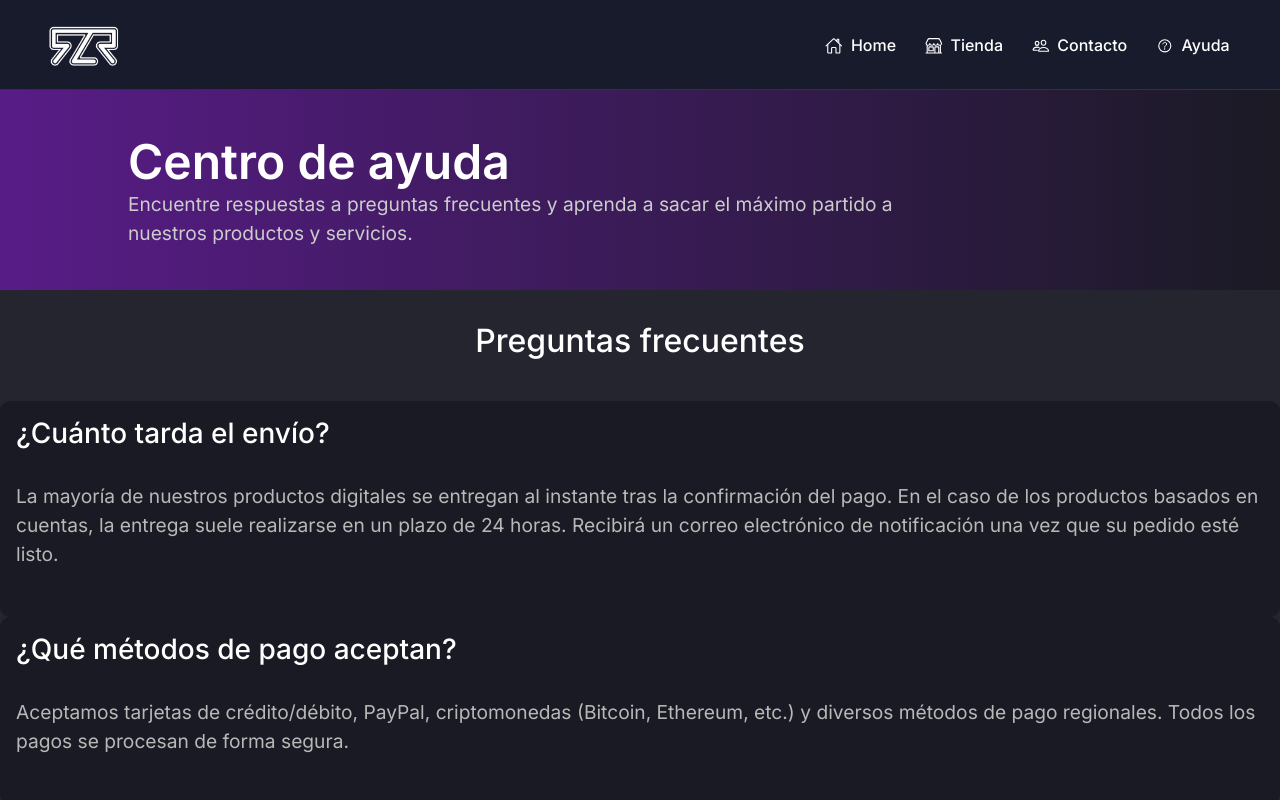
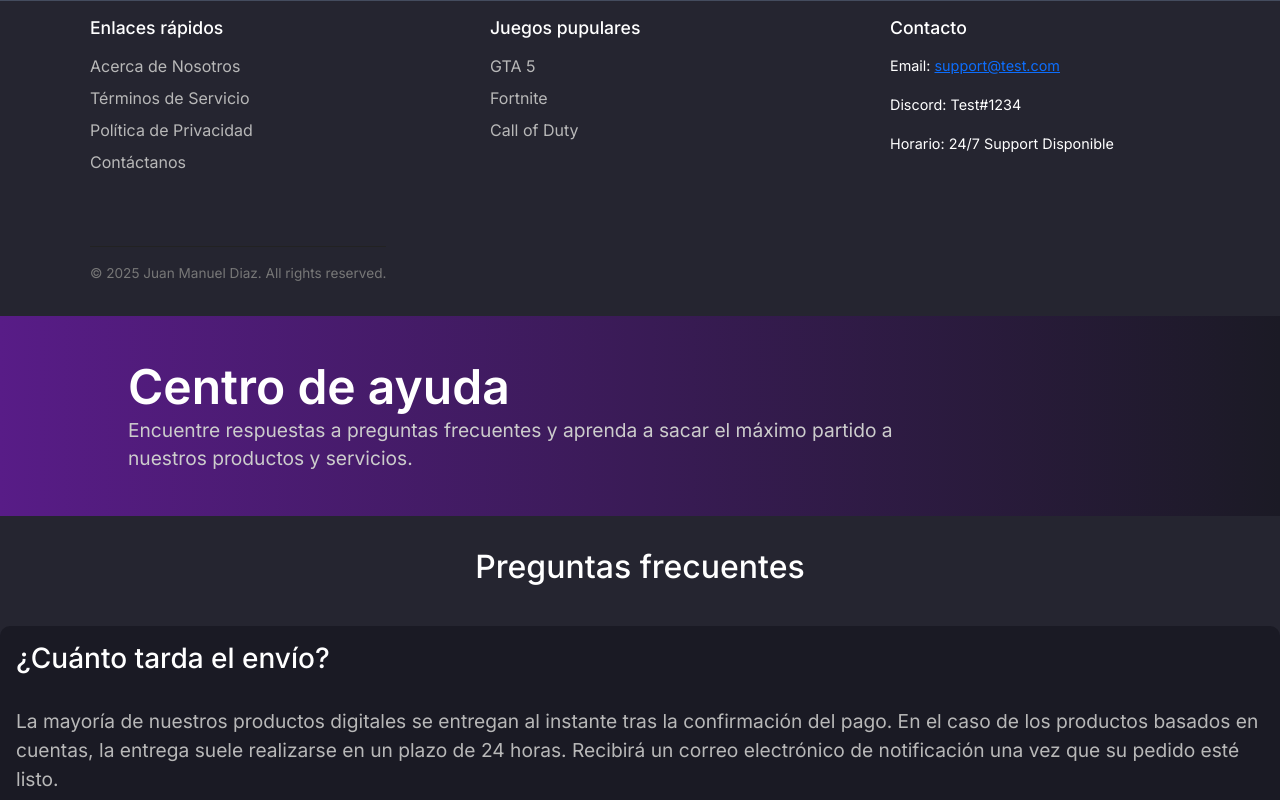
Before and after one commit to juanmndiaz-source/PreEntrega2Diaz, a plain HTML site: page pages/help.html in a window 1280 px wide. Shown: the top 800 px of the page. Drawn offline with nearby package versions, Linux system fonts and the light colour scheme.

```diff
--- a/pages/help.html
+++ b/pages/help.html
@@ -18,38 +18,45 @@
 </head>
 <body>
 
-    <!-- MENU - NAVEGACION -->
-    <header>
-        <nav class="navbar navbar-expand-lg navbar-dark glass-navbar">
-            <div class="container-fluid">
-                <!-- LOGO -->
-                <a class="navbar-brand" href="./index.html">
-                <img src="../images/LOGO.png" alt="LOGO" class="logo">
-                </a>
+    <!-- FOOTER -->
+    <footer class="footer">
+        <div class="footer-container">
 
-                <!-- ICONOS DERECHA -->
-                <div class="d-flex align-items-center ms-auto">
-                    <a href="paginas/store.html" class="icon-btn me-3"></a>
+            <!-- FOOTER - COLUMNA 1 -->
+            <div class="footer-col">
+                <h3>Enlaces rápidos</h3>
+                    <ul>
+                        <li><a href="#">Acerca de Nosotros</a></li>
+                        <li><a href="#">Términos de Servicio</a></li>
+                        <li><a href="#">Política de Privacidad</a></li>
+                        <li><a href="#">Contáctanos</a></li>
+                    </ul>
+            </div>
 
-                    <!-- BOTÓN HAMBURGUESA -->
-                    <button class="navbar-toggler" type="button" data-bs-toggle="collapse" data-bs-target="#navbarNav"
-                        aria-controls="navbarNav" aria-expanded="false" aria-label="Toggle navigation">
-                        <span class="navbar-toggler-icon"></span>
-                    </button>
-                </div>
+            <!-- FOOTER - COLUMNA 2 -->
+            <div class="footer-col">
+                <h3>Juegos pupulares</h3>
+                <ul>
+                    <li><a href="#">GTA 5</a></li>
+                    <li><a href="#">Fortnite</a></li>
+                    <li><a href="#">Call of Duty</a></li>
+                </ul>
+            </div>
 
-                <!-- MENÚ -->
-                <div class="collapse navbar-collapse" id="navbarNav">
-                    <ul class="navbar-nav ms-auto">
-                        <li class="nav-item"><a class="nav-link active" href="../index.html"><ion-icon name="home-outline"></ion-icon>Home</a></li>
-                        <li class="nav-item"><a class="nav-link" href="./store.html"><ion-icon name="storefront-outline"></ion-icon>Tienda</a></li>
-                        <li class="nav-item"><a class="nav-link" href="./contacto.html"><ion-icon name="people-outline"></ion-icon>Contacto</a></li>
-                        <li class="nav-item"><a class="nav-link" href="./help.html"><ion-icon name="help-circle-outline"></ion-icon>Ayuda</a></li>
-                    </ul>
-                </div>
+            <!-- FOOTER - COLUMNA 3 -->
+            <div class="footer-col">
+            <h3>Contacto</h3>
+                <p>Email: <a href="mailto:support@rowmodz.com">support@test.com</a></p>
+                <p>Discord: Test#1234</p>
+                <p>Horario: 24/7 Support Disponible</p>
             </div>
-        </nav>
-    </header>
+
+            <!-- FOOTER - DERECHOS RESERVADOS -->
+            <div class="footer-abajo">
+                <p>© 2025 Juan Manuel Diaz. All rights reserved.</p>
+            </div>
+        </div>
+    </footer>
 
     <main>
         <!-- SECCION PAGINA "Centro de ayuda" -->
```
Also changed, not shown: index.html (+14 -14 lines), pages/contacto.html (+9 -9 lines), pages/store.html (+13 -9 lines).
